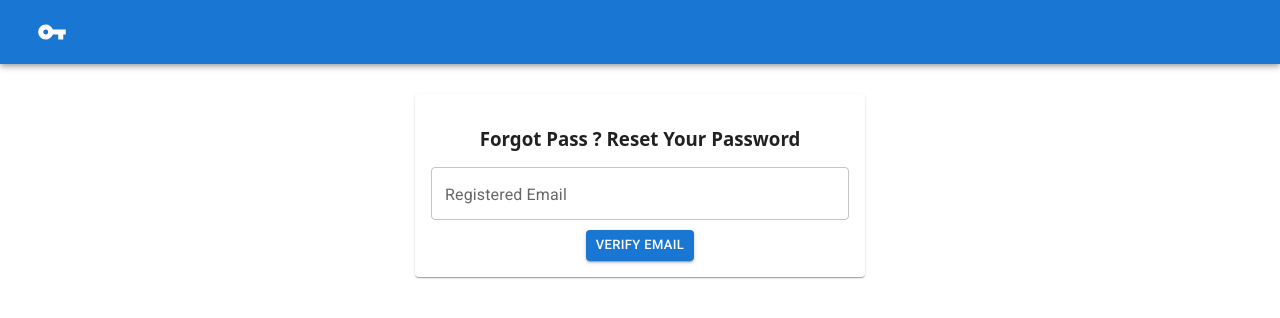
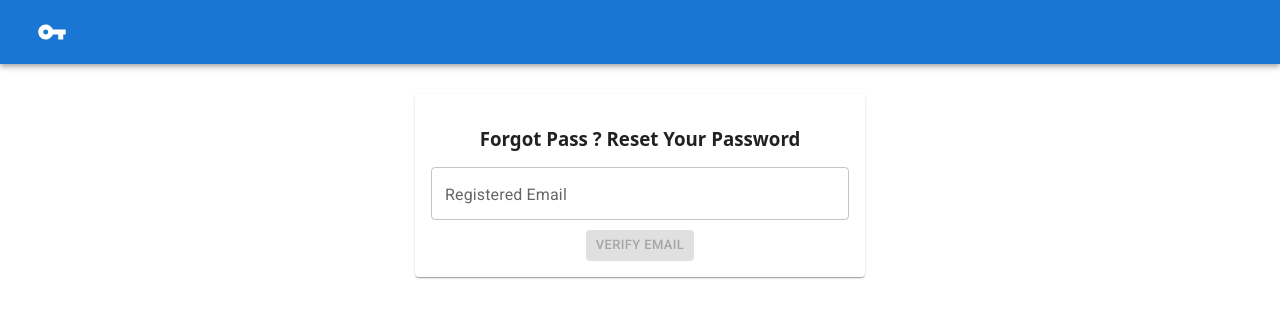
Before and after one commit to AbhishekTomr/master-key-front, a React (Create React App) app: page /forgot-pass in a window 1280 px wide. Shown: the top 318 px of the page. Built offline with nearby package versions, Linux system fonts and the light colour scheme.

Commit message:
adding validation to forgot pass form

```diff
--- a/src/components/Auth/ForgotPassForm.tsx
+++ b/src/components/Auth/ForgotPassForm.tsx
@@ -10,6 +10,7 @@ import Button from "../Common/Button";
 import { MuiOtpInput } from "mui-one-time-password-input";
 import { AuthService } from "../../services/auth.service";
 import { useNavigate } from "react-router-dom";
+import { Size } from "../../constants";
 
 const authService = new AuthService();
 
@@ -26,6 +27,21 @@ const ForgotPassForm = (props: Props) => {
   });
   const navigate = useNavigate();
   const [otp, setOtp] = useState("");
+  const [isLoading, setIsLoading] = useState<boolean>(false);
+
+  const activeBtn: boolean = useMemo(() => {
+    switch (step) {
+      case ForgotPassSteps.EMAIL_VERIFICATION:
+        //should be active when it has some value and error is zero.
+        return !isEmpty(email.value) && isEmpty(email.error);
+      case ForgotPassSteps.OTP_VERIFICATION:
+        return !isEmpty(otp);
+      case ForgotPassSteps.NEW_PASSWORD:
+        return !isEmpty(newPassword.value) && isEmpty(newPassword.error);
+      default:
+        return true;
+    }
+  }, [step, email, otp, newPassword]);
 
   const submitBtnText = useMemo(() => {
     switch (step) {
@@ -40,6 +56,7 @@ const ForgotPassForm = (props: Props) => {
 
   const resetPassword = async () => {
     try {
+      setIsLoading(true);
       if (step === ForgotPassSteps.EMAIL_VERIFICATION) {
         //perform email verification and send code to email
         const response = await authService.verifyEmail(email.value);
@@ -58,6 +75,8 @@ const ForgotPassForm = (props: Props) => {
       }
     } catch (err) {
       console.error(err);
+    } finally {
+      setIsLoading(false);
     }
   };
 
@@ -128,7 +147,14 @@ const ForgotPassForm = (props: Props) => {
               error={newPassword.error}
             />
           )}
-          <Button onClick={resetPassword}>{submitBtnText}</Button>
+          <Button
+            onClick={resetPassword}
+            disabled={!activeBtn}
+            isLoading={isLoading}
+            size={Size.SMALL}
+          >
+            {submitBtnText}
+          </Button>
         </form>
       </Card>
     </div>
--- a/src/components/Common/Button.scss
+++ b/src/components/Common/Button.scss
@@ -1,6 +1,9 @@
 .btn {
+  min-width: 100px !important;
   .loader {
-    display: block;
-    padding: 5px !important;
+    height: 100%;
+    width: 100%;
+  }
+  .small {
   }
 }
--- a/src/components/Common/Button.tsx
+++ b/src/components/Common/Button.tsx
@@ -33,7 +33,11 @@ const Button = ({
       disabled={disabled}
     >
       {isLoading ? (
-        <CircularProgress size={"small"} className="loader" />
+        <CircularProgress
+          sx={{ color: "#ffffff" }}
+          className={`loader ${size}`}
+          size={24}
+        />
       ) : (
         children
       )}
```
